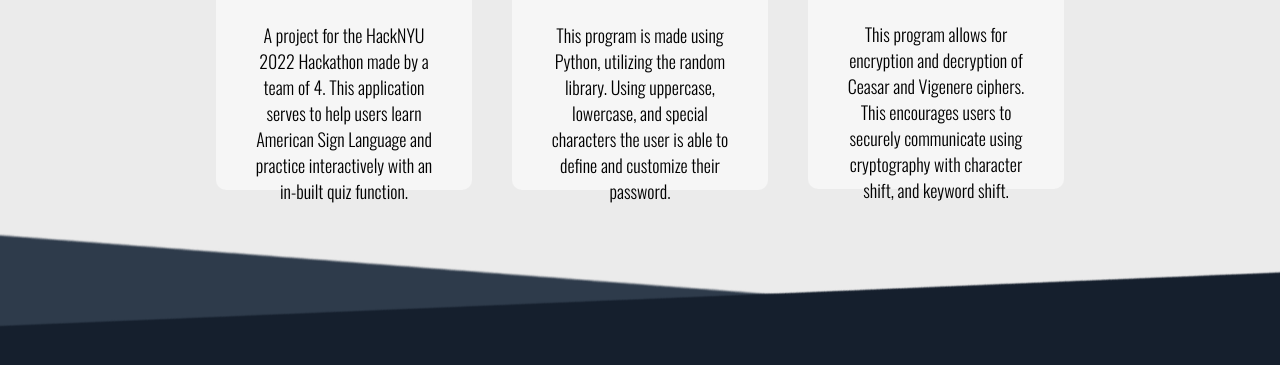
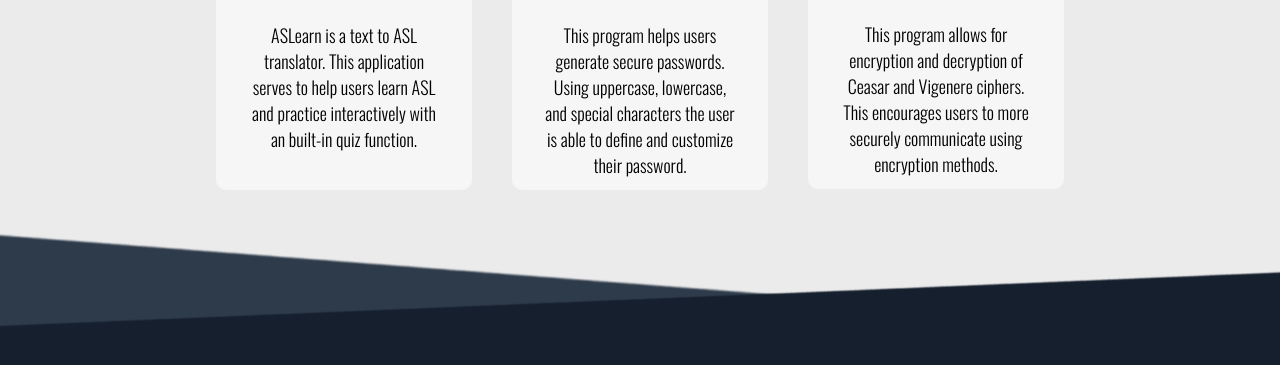
Before and after one commit to PrabhjottSK/Portfolio-Website, a plain HTML site: page index.html in a window 1280 px wide. Shown: the part 2106-2471 px from the top of the page. Drawn offline with nearby package versions, Linux system fonts and the light colour scheme.

Commit message:
Updated card descriptions.

```diff
--- a/index.html
+++ b/index.html
@@ -131,7 +131,7 @@
                       <hr>
                     </div>
                     <div class="card_info">
-                      <p class="title">A project for the HackNYU 2022 Hackathon made by a team of 4. This application serves to help users learn American Sign Language and practice interactively with an in-built quiz function.</p>
+                      <p class="title">ASLearn is a text to ASL translator. This application serves to help users learn ASL and practice interactively with an built-in quiz function.</p>
                     </div>
                   </div>
                 </div>
@@ -150,7 +150,7 @@
                       <hr>
                     </div>
                     <div class="card_info">
-                      <p class="title">This program is made using Python, utilizing the random library. Using uppercase, lowercase, and special characters the user is able to define and customize their password.</p>
+                      <p class="title">This program helps users generate secure passwords. Using uppercase, lowercase, and special characters the user is able to define and customize their password.</p>
                     </div>
                   </div>
                 </div>
@@ -169,7 +169,7 @@
                       <hr>
                     </div>
                     <div class="card_info">
-                      <p class="title">This program allows for encryption and decryption of Ceasar and Vigenere ciphers. This encourages users to securely communicate using cryptography with character shift, and keyword shift.
+                      <p class="title">This program allows for encryption and decryption of Ceasar and Vigenere ciphers. This encourages users to more securely communicate using encryption methods.
                         </p>
                     </div>
                   </div>
```
Also changed, not shown: images/ABOUT-BACKGROUND.png (deleted), 1 other file.
